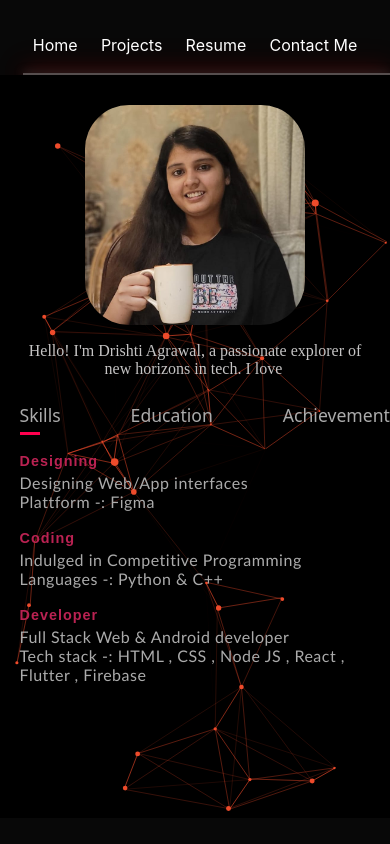
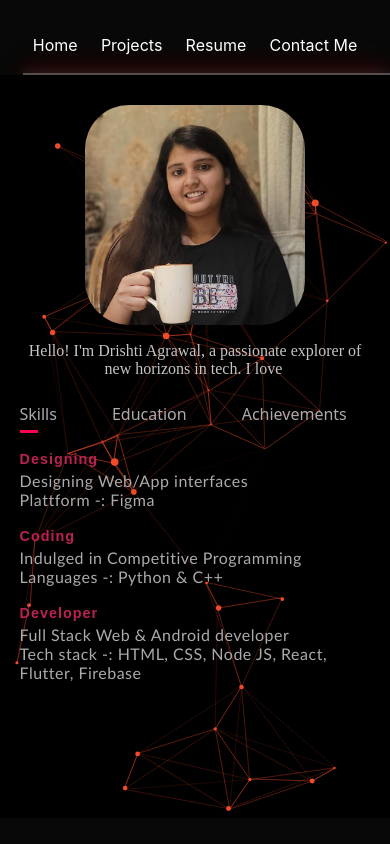
Before and after one commit to AgrawalDrishti/DrishtiAgrawal_Portfolio, a plain HTML site: page index.html in a window 390 px wide. Drawn offline with Linux system fonts and the light colour scheme; a web font is replaced by a local one.

Commit message:
making home page responsive

```diff
--- a/style.css
+++ b/style.css
@@ -227,11 +227,11 @@ nav ul li a:hover::after{
 
 .tab-titles{
   display: flex;
-  justify-content: flex-start; /* Always align to left */
+  justify-content: flex-start;
   align-items: flex-end;
   margin-top: 5vh;
   margin-bottom: 3vh;
-  gap: 30px; /* Optional: space between tab links */
+  /* gap: 30px;  */
 }
 
 .tab-links{
@@ -854,14 +854,14 @@ nav ul li a:hover::after{
   }
 
   .tab-titles{
-    max-width: 90%;
     display: flex;
     flex-direction: row;
-    justify-content: space-around;
+    justify-content: flex-start;
+    gap: 5px;
   }
 
   .tab-links{
-    font-size: 1.1em;
+    font-size: 1em;
   }
 
   .tab-contents ul li span{
```
Also changed, not shown: index.html (+2 -2 lines).
